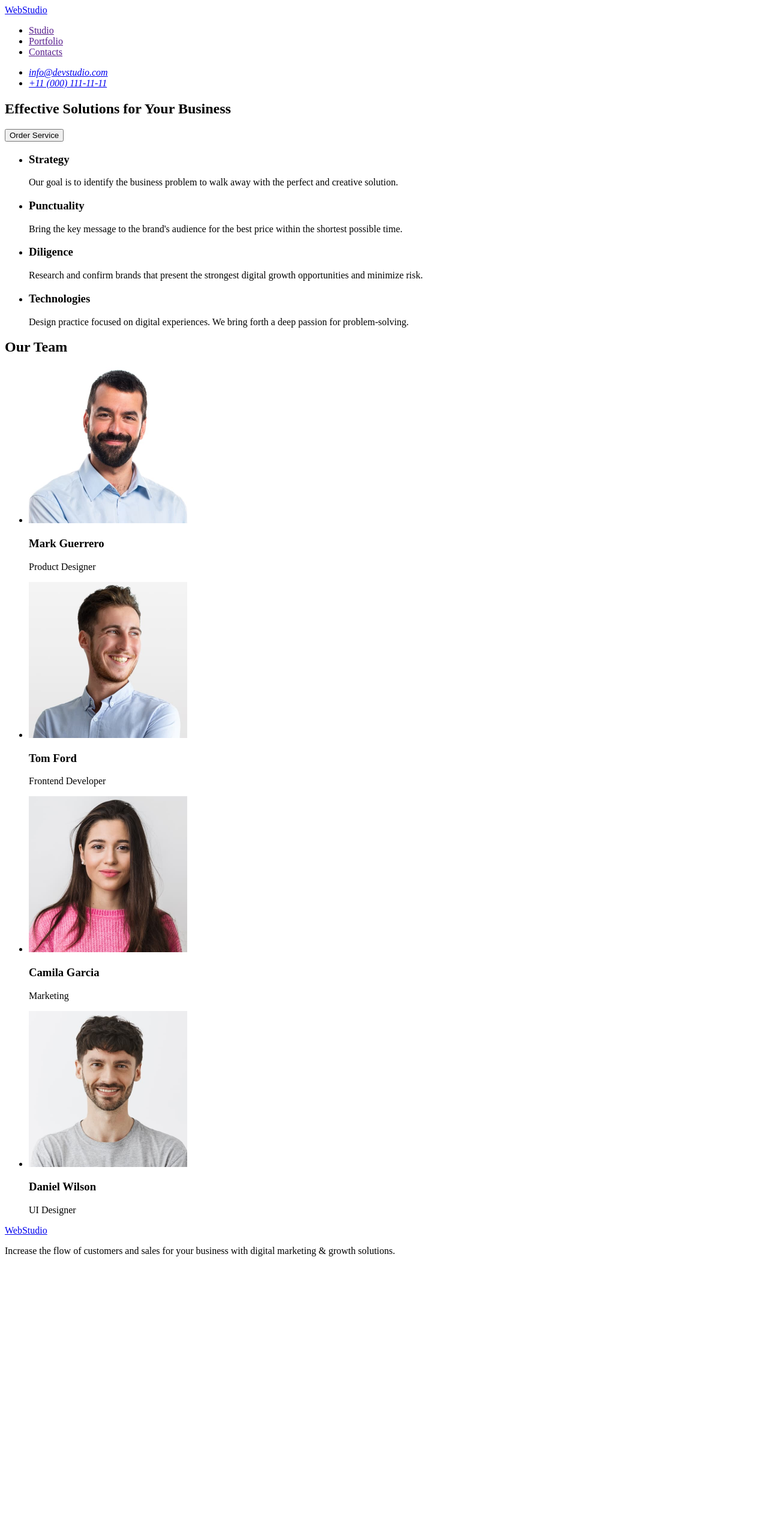
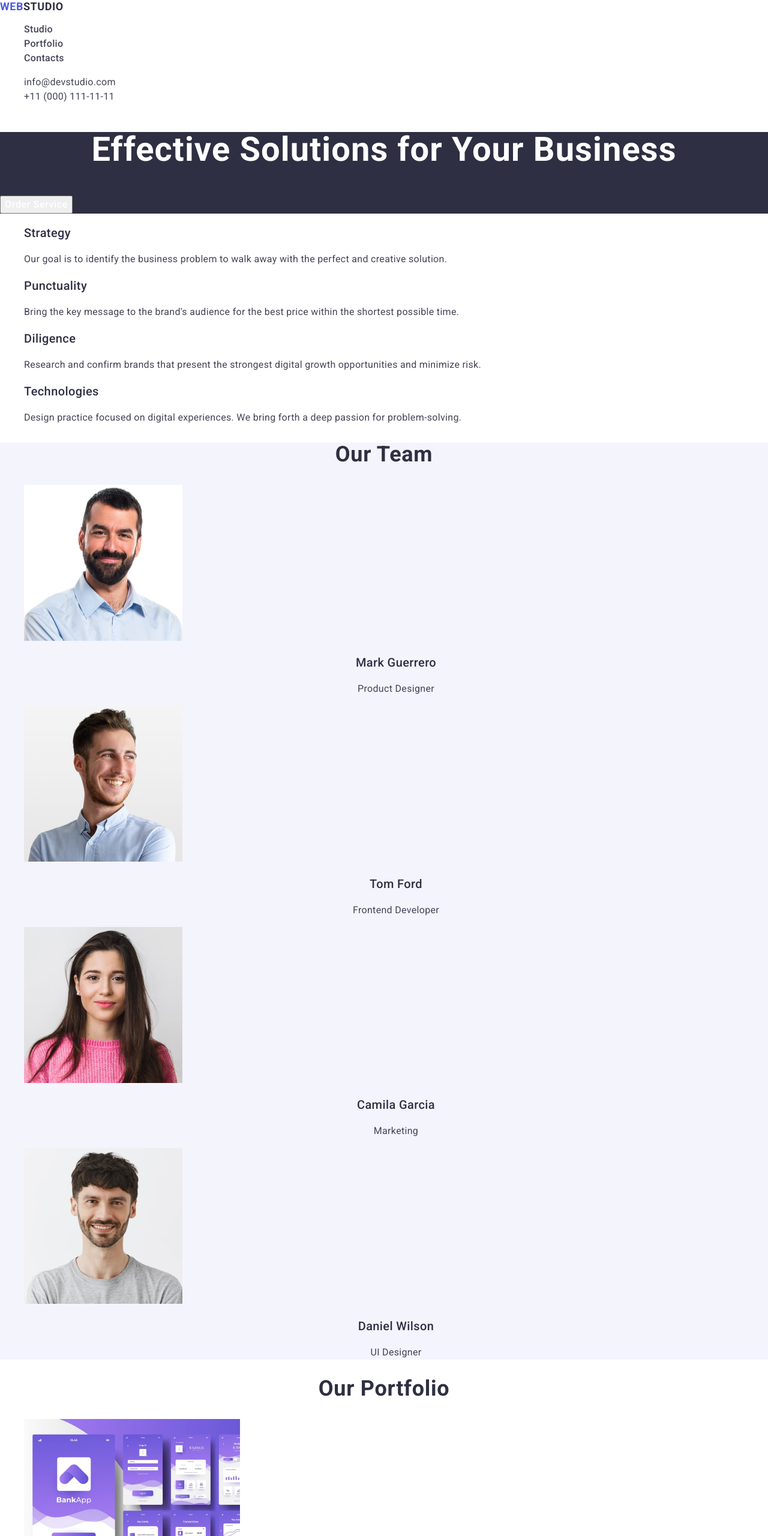
Before and after one commit to CatherineTimoshenko/goit-markup-hw-02, a plain HTML site: page index.html in a window 1280 px wide. Shown: the top 2560 px of the page at 60% size. Before the commit the page ends 2110 px from the top, so only its background shows below. Drawn offline with nearby package versions, Linux system fonts and the light colour scheme.

Commit message:
udate html file and css file

```diff
--- /dev/null
+++ b/css/style.css
@@ -0,0 +1,240 @@
+body {
+    font-family: "Roboto", sans-serif;
+    color: ;
+    background-color: #fffff;
+}
+
+ul {
+    list-style: none;
+}
+
+a {
+    text-decoration: none;
+}
+
+button {
+    cursor: pointer;
+}
+
+.visually-hidden {
+    position: absolute;
+    width: 1px;
+    height: 1px;
+    margin: -1px;
+    border: 0;
+    padding: 0;
+
+    white-space: nowrap;
+    clip-path: inset(100%);
+    clip: rect(0 0 0 0);
+    overflow: hidden;
+}
+
+
+
+.header {}
+
+.header-nav {}
+
+.header-logo {
+    font-weight: 700;
+    font-size: 18px;
+    line-height: 1.17;
+    letter-spacing: 0.03em;
+    text-transform: uppercase;
+    color: #2e2f42;
+}
+
+.header-logo span{
+    color: #4d5ae5;
+}
+
+.header-menu-list { }
+
+.header-menu-item {}
+
+.header-menu-link {
+    font-weight: 500;
+    font-size: 16px;
+    line-height: 1.5;
+    letter-spacing: 0.02em;
+    color: #434455;
+}
+
+.header-menu-link:hover {
+    color: #404bbf;
+}
+
+.header-menu-link:focus {
+    color: #404bbf;
+}
+
+.header-address {}
+
+.header-address-list {}
+
+.header-adress-item {}
+
+.header-address-link {
+    font-style: normal;
+    font-size: 16px;
+    line-height: 1.5;
+    letter-spacing: 0.02em;
+    color: #434455;
+}
+
+.header-address-link:hover {
+    color:#404bbf
+}
+
+.header-address-link:focus {
+    color: #404bbf;
+}
+
+
+
+.hero {
+    background-color: #2e2f42;
+}
+
+.hero-title {
+    font-weight: 700;
+    font-size: 56px;
+    line-height: 1.07;
+    letter-spacing: 0.02em;
+    text-align: center;
+    color: #fff;
+}
+
+.hero-order-btn {
+    font-weight: 500;
+    font-size: 16px;
+    line-height: 1.5;
+    letter-spacing: 0.04em;
+    color: #fff;
+}
+
+
+
+
+
+.features {}
+
+.features-list {}
+
+.features-item {}
+
+.features-subtitle {
+    font-weight: 500;
+    font-size: 20px;
+    line-height: 1.2;
+    letter-spacing: 0.02em;
+    color: #2e2f42;
+}
+
+.features-item-text {
+    font-size: 16px;
+    line-height: 1.5;
+    letter-spacing: 0.02em;
+    color: #434455;
+}
+
+.features-list-item {}
+
+.features-list-subtitle {}
+
+
+.team {
+    background-color: #f4f4fd;
+}
+
+.team-title {
+    font-weight: 700;
+    font-size: 36px;
+    line-height: 1.11;
+    letter-spacing: 0.02em;
+    text-transform: capitalize;
+    text-align: center;
+    color: #2e2f42;
+}
+
+.team-list {}
+
+.team-item {}
+
+.team-subtitle {
+    font-weight: 500;
+    font-size: 20px;
+    line-height: 1.2;
+    letter-spacing: 0.02em;
+    text-align: center;
+    color: #2e2f42;
+}
+
+.team-text {
+    font-size: 16px;
+    line-height: 1.5;
+    letter-spacing: 0.02em;
+    text-align: center;
+    color: #434455;
+}
+
+
+
+
+.portfolio {}
+
+.portfolio-title {
+    font-weight: 700;
+    font-size: 36px;
+    line-height: 1.11;
+    letter-spacing: 0.02em;
+    text-transform: capitalize;
+    text-align: center;
+    color: #2e2f42;
+}
+
+.portfolio-list {}
+
+.portfolio-item {}
+
+.portfolio-subtitle {
+    font-weight: 500;
+    font-size: 20px;
+    line-height: 1.2;
+    letter-spacing: 0.02em;
+    color: #2e2f42;
+}
+
+.portfolio-text {
+    font-size: 16px;
+    line-height: 1.5;
+    letter-spacing: 0.02em;
+    color: #434455;
+}
+
+
+.footer {
+    background-color: #2e2f42;
+}
+
+.footer-logo {
+    font-family: "Raleway", sans-serif;
+    font-weight: 700;
+    font-size: 18px;
+    line-height: 1.17;
+    letter-spacing: 0.03em;
+    text-transform: uppercase;
+    color: #f4f4fd;
+}
+
+.footer-logo span {
+    color:#4d5ae5
+}
+
+.footer-text {
+    font-size: 16px;
+    line-height: 1.5;
+    letter-spacing: 0.02em;
+    color: #f4f4fd;
+}
--- a/index.html
+++ b/index.html
@@ -4,83 +4,126 @@
     <meta charset="UTF-8">
     <meta name="viewport" content="width=device-width, initial-scale=1.0">
     <title>Document</title>
+    <link rel="stylesheet" href="https://cdn.jsdelivr.net/npm/modern-normalize@2.0.0/modern-normalize.min.css">
+    <link rel="stylesheet" href="./css/style.css">
+    <link rel="preconnect" href="https://fonts.googleapis.com">
+    <link rel="preconnect" href="https://fonts.gstatic.com" crossorigin>
+    <link
+        href="https://fonts.googleapis.com/css2?family=Raleway:ital,wght@0,100..900;1,100..900&family=Roboto:ital,wght@0,100;0,300;0,400;0,500;0,700;0,900;1,100;1,300;1,400;1,500;1,700;1,900&display=swap"
+        rel="stylesheet">
 </head>
 <body>
-    <header>
-         <nav>
-            <a href="./index.html">WebStudio</a>
-            <ul>
-             <li><a href="">Studio</a></li>
-             <li><a href="">Portfolio</a></li>
-             <li><a href="">Contacts</a></li>
+    <header class="header">
+         <nav class="header-nav">
+            <a class="header-logo" href="./index.html"><span>Web</span>Studio</a>
+            <ul class="header-menu-list">
+             <li class="header-menu-item"><a class="header-menu-link" href="">Studio</a></li>
+             <li class="header-menu-item"><a class="header-menu-link" href="">Portfolio</a></li>
+             <li class="header-menu-item"><a class="header-menu-link" href="">Contacts</a></li>
             </ul>
          </nav>
-         <address>
-            <ul>
-                <li><a href="mailto:info@devstudio.com">info@devstudio.com</a></li>
-                <li><a href="tel:+110001111111">+11 (000) 111-11-11</a></li>
+         <address class="header-address">
+            <ul class="header-address-list">
+                <li class="header-adress-item"><a class="header-address-link" href="mailto:info@devstudio.com">info@devstudio.com</a></li>
+                <li class="header-adress-item"><a class="header-address-link" href="tel:+110001111111">+11 (000) 111-11-11</a></li>
             </ul>
         </address>
     </header>
 
     <main>
-        <section>
-          <h1>Effective Solutions for Your Business</h1>
-          <button type="button">Order Service</button>
+        <section class="hero">
+          <h1 class="hero-title">Effective Solutions for Your Business</h1>
+          <button class="hero-order-btn" type="button">Order Service</button>
         </section>
 
-        <section>
-            <h2 hidden>Features</h2>
-                <ul>
-                    <li>
-                        <h3>Strategy</h3>
-                        <p>Our goal is to identify the business problem to walk away with the perfect and creative solution.</p>
+        <section class="features">
+            <h2 class="visually-hidden">Features</h2>
+                <ul class="features-list">
+                    <li class="features-item">
+                        <h3 class="features-subtitle">Strategy</h3>
+                        <p class="features-item-text">Our goal is to identify the business problem to walk away with the perfect and creative solution.</p>
                     </li>
-                    <li>
-                        <h3>Punctuality</h3>
-                        <p>Bring the key message to the brand's audience for the best price within the shortest possible time.</p>
+                    <li class="features-item">
+                        <h3 class="features-subtitle">Punctuality</h3>
+                        <p class="features-item-text">Bring the key message to the brand's audience for the best price within the shortest possible time.</p>
                     </li>
-                    <li>
-                        <h3>Diligence</h3>
-                        <p>Research and confirm brands that present the strongest digital growth opportunities and minimize risk.</p>
+                    <li class="features-item">
+                        <h3 class="features-subtitle">Diligence</h3>
+                        <p class="features-item-text">Research and confirm brands that present the strongest digital growth opportunities and minimize risk.</p>
                     </li>
-                    <li>
-                        <h3>Technologies</h3>
-                        <p>Design practice focused on digital experiences. We bring forth a deep passion for problem-solving.</p>
+                    <li class="features-item">
+                        <h3 class="features-subtitle">Technologies</h3>
+                        <p class="features-item-text">Design practice focused on digital experiences. We bring forth a deep passion for problem-solving.</p>
                     </li>
                 </ul>
         </section>
 
-        <section>
-            <h2>Our Team</h2>
-            <ul>
-                <li>
+        <section class="team">
+            <h2 class="team-title">Our Team</h2>
+            <ul class="team-list">
+                <li class="team-item">
                     <img src="./images/man1.jpg" alt="man 1" width="264" height="260"/>
-                    <h3>Mark Guerrero</h3>
-                    <p>Product Designer</p>
+                    <h3 class="team-subtitle">Mark Guerrero</h3>
+                    <p class="team-text">Product Designer</p>
                 </li>
                 <li>
                     <img src="./images/man2.jpg" alt="man 2" width="264" height="260"/>
-                    <h3>Tom Ford</h3>
-                    <p>Frontend Developer</p>
+                    <h3 class="team-subtitle">Tom Ford</h3>
+                    <p class="team-text">Frontend Developer</p>
                 </li>
                 <li>
                     <img src="./images/girl.jpg" alt="girl" width="264" height="260"/>
-                    <h3>Camila Garcia</h3>
-                    <p>Marketing</p>
+                    <h3 class="team-subtitle">Camila Garcia</h3>
+                    <p class="team-text">Marketing</p>
                 </li>
                 <li>
                     <img src="./images/man3.jpg" alt="man 3" width="264" height="260"/>
-                    <h3>Daniel Wilson</h3>
-                    <p>UI Designer</p>
+                    <h3 class="team-subtitle">Daniel Wilson</h3>
+                    <p class="team-text">UI Designer</p>
+                </li>
+            </ul>
+        </section>
+
+        <section class="portfolio">
+            <h2 class="portfolio-title">Our Portfolio</h2>
+            <ul class="portfolio-list">
+                <li class="portfolio-item">
+                    <img src="./images/BanckingApp.jpg" alt="Banking App" width="360" height="300">
+                    <h3 class="portfolio-subtitle">Banking App</h3>
+                    <p class="portfolio-text">App</p>
+                </li>
+                <li>
+                    <img src="./images/CashlessPayment.jpg" alt="Cashless Payment" width="360" height="300">
+                    <h3 class="portfolio-subtitle">Cashless Payment</h3>
+                    <p class="portfolio-text">Marketing</p>
+                </li>
+                <li>
+                    <img src="./images/MeditationApp.jpg" alt="Laptop" width="360" height="300">
+                    <h3 class="portfolio-subtitle">Meditation App</h3>
+                    <p class="portfolio-text">App</p>
+                </li>
+                <li>
+                    <img src="./images/TaxiService.jpg" alt="Car driver place" width="360" height="300">
+                    <h3 class="portfolio-subtitle">Taxi Service</h3>
+                    <p class="portfolio-text">Marketing</p>
+                </li>
+                <li>
+                    <img src="./images/ScreenIllustrations.jpg" alt="Phone and four wallpapers" width="360" height="300">
+                    <h3 class="portfolio-subtitle">Screen Illustrations</h3>
+                    <p class="portfolio-text">Marketing</p>
+                </li>
+                <li>
+                    <img src="./images/OnlineCourses.jpg" alt="Girl is listening music" width="360" height="300">
+                    <h3 class="portfolio-subtitle">Online Courses</h3>
+                    <p >Marketing</p>
                 </li>
             </ul>
         </section>
     </main>
 
-    <footer>
-        <a href="./index.html">WebStudio</a>
-        <p>Increase the flow of customers and sales for your business with digital marketing & growth solutions.</p>
+    <footer class="footer">
+        <a class="footer-logo" href="./index.html"><span>Web</span>Studio</a>
+        <p class="footer-text">Increase the flow of customers and sales for your business with digital marketing & growth solutions.</p>
     </footer>
 </body>
 </html>
```
Also changed, not shown: images/BanckingApp.jpg (added), images/CashlessPayment.jpg (added), images/MeditationApp.jpg (added), images/OnlineCourses.jpg (added), images/ScreenIllustrations.jpg (added), images/TaxiService.jpg (added).
